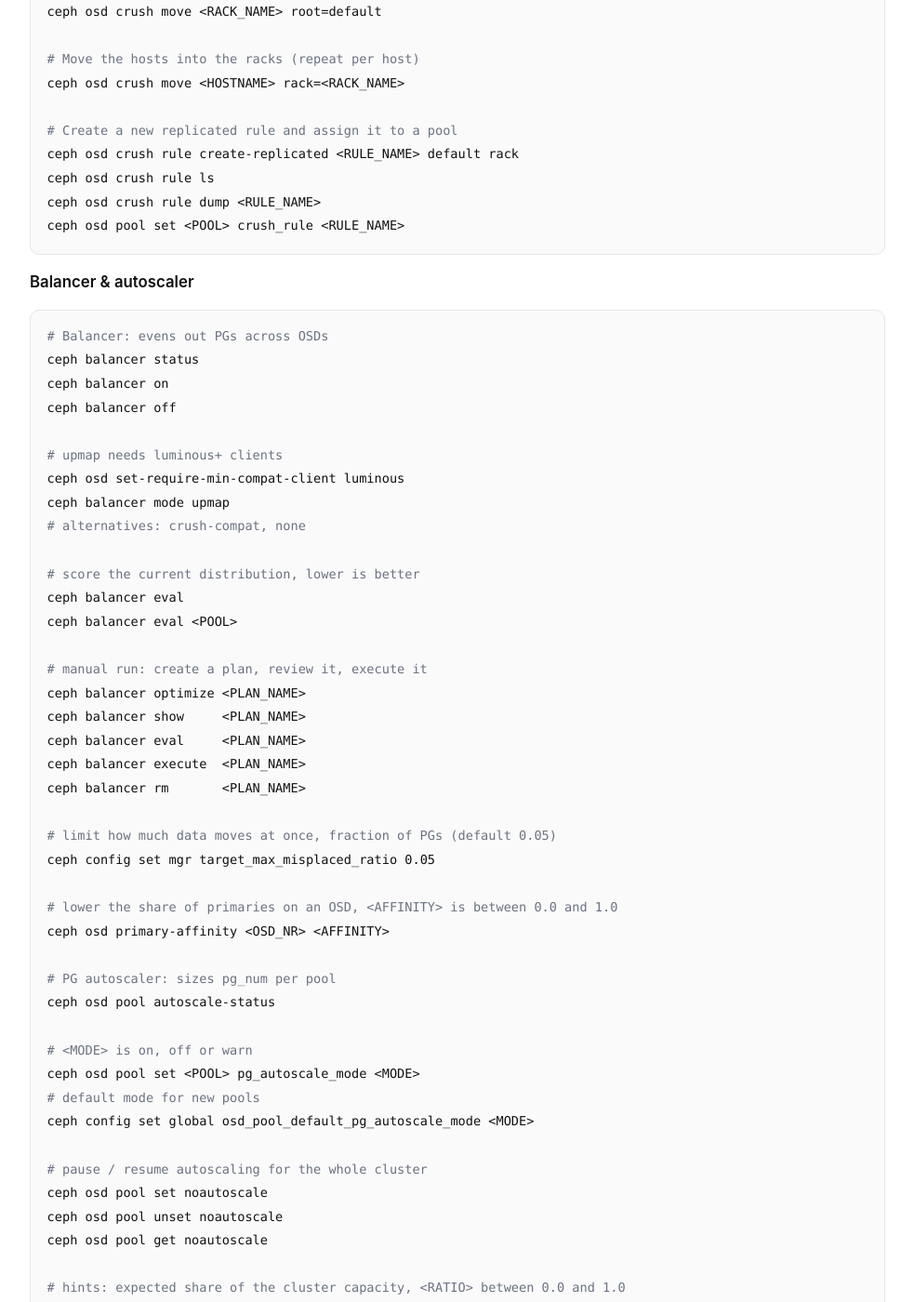
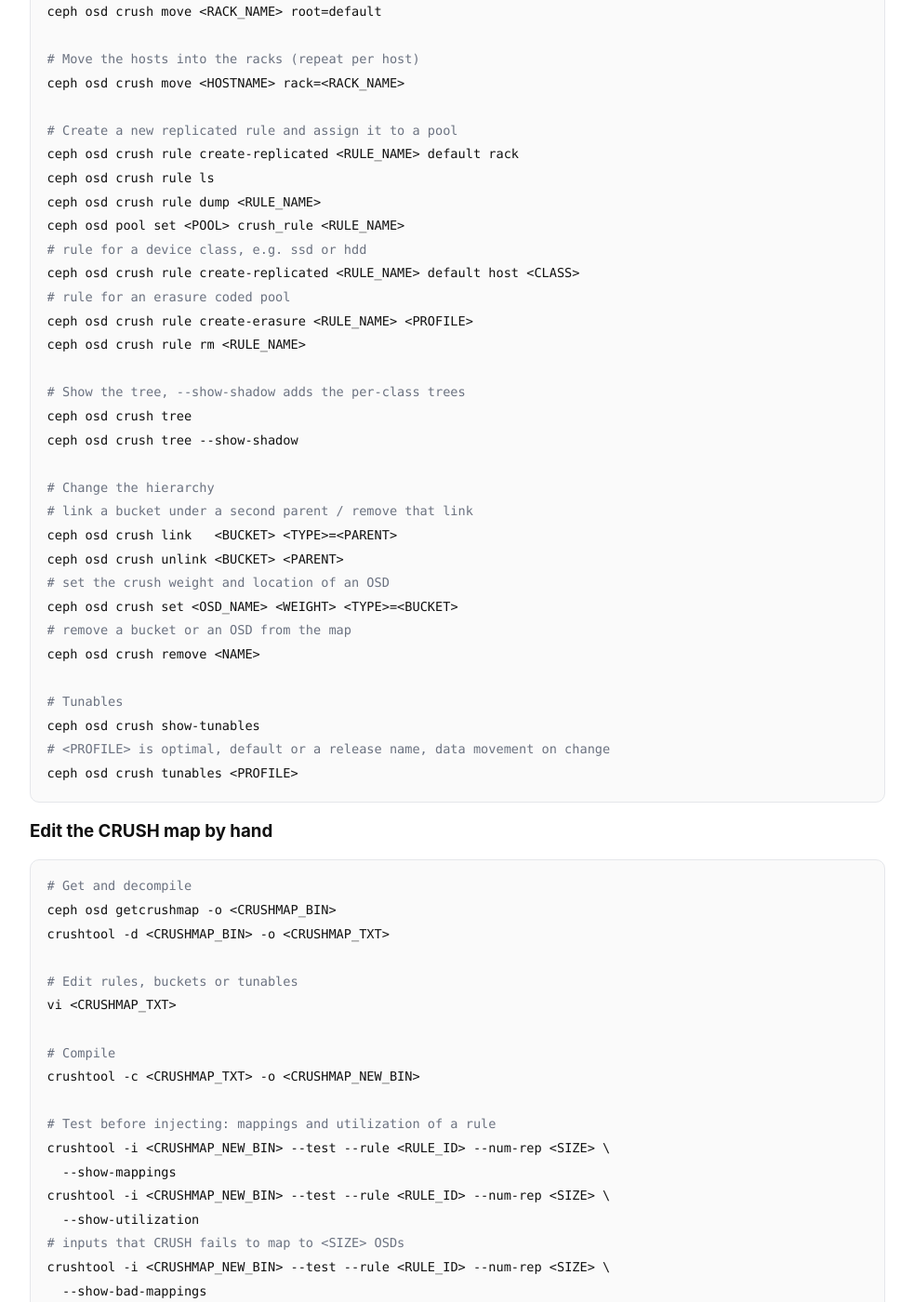
Before and after one commit to codecap/infraguide, a Jekyll site: the page built from cheat-sheets/ceph/index.md, in a window 1280 px wide and 1400 px high, scrolled down 7195 px. Shown: the whole window at 93% size, without its empty margins (148-1131 px from the left). Built offline with Jekyll 4.4.1, drawn with Linux system fonts in a browser that asks for light colours; comment, search, counter and statistics services are not loaded; some of the changed text lies outside the part shown.

Commit message:
upd: ceph cheat sheet extend crush section
Co-Authored-By: Claude Sonnet 5.5 <noreply@anthropic.com>

````diff
--- a/cheat-sheets/ceph/index.md
+++ b/cheat-sheets/ceph/index.md
@@ -295,6 +295,54 @@ ceph osd crush rule create-replicated <RULE_NAME> default rack
 ceph osd crush rule ls
 ceph osd crush rule dump <RULE_NAME>
 ceph osd pool set <POOL> crush_rule <RULE_NAME>
+# rule for a device class, e.g. ssd or hdd
+ceph osd crush rule create-replicated <RULE_NAME> default host <CLASS>
+# rule for an erasure coded pool
+ceph osd crush rule create-erasure <RULE_NAME> <PROFILE>
+ceph osd crush rule rm <RULE_NAME>
+
+# Show the tree, --show-shadow adds the per-class trees
+ceph osd crush tree
+ceph osd crush tree --show-shadow
+
+# Change the hierarchy
+# link a bucket under a second parent / remove that link
+ceph osd crush link   <BUCKET> <TYPE>=<PARENT>
+ceph osd crush unlink <BUCKET> <PARENT>
+# set the crush weight and location of an OSD
+ceph osd crush set <OSD_NAME> <WEIGHT> <TYPE>=<BUCKET>
+# remove a bucket or an OSD from the map
+ceph osd crush remove <NAME>
+
+# Tunables
+ceph osd crush show-tunables
+# <PROFILE> is optimal, default or a release name, data movement on change
+ceph osd crush tunables <PROFILE>
+```
+
+### Edit the CRUSH map by hand
+```bash
+# Get and decompile
+ceph osd getcrushmap -o <CRUSHMAP_BIN>
+crushtool -d <CRUSHMAP_BIN> -o <CRUSHMAP_TXT>
+
+# Edit rules, buckets or tunables
+vi <CRUSHMAP_TXT>
+
+# Compile
+crushtool -c <CRUSHMAP_TXT> -o <CRUSHMAP_NEW_BIN>
+
+# Test before injecting: mappings and utilization of a rule
+crushtool -i <CRUSHMAP_NEW_BIN> --test --rule <RULE_ID> --num-rep <SIZE> \
+  --show-mappings
+crushtool -i <CRUSHMAP_NEW_BIN> --test --rule <RULE_ID> --num-rep <SIZE> \
+  --show-utilization
+# inputs that CRUSH fails to map to <SIZE> OSDs
+crushtool -i <CRUSHMAP_NEW_BIN> --test --rule <RULE_ID> --num-rep <SIZE> \
+  --show-bad-mappings
+
+# ⚠️ Inject, triggers data movement, keep <CRUSHMAP_BIN> as a way back
+ceph osd setcrushmap -i <CRUSHMAP_NEW_BIN>
 ```
 
 ## Balancer & autoscaler
````
